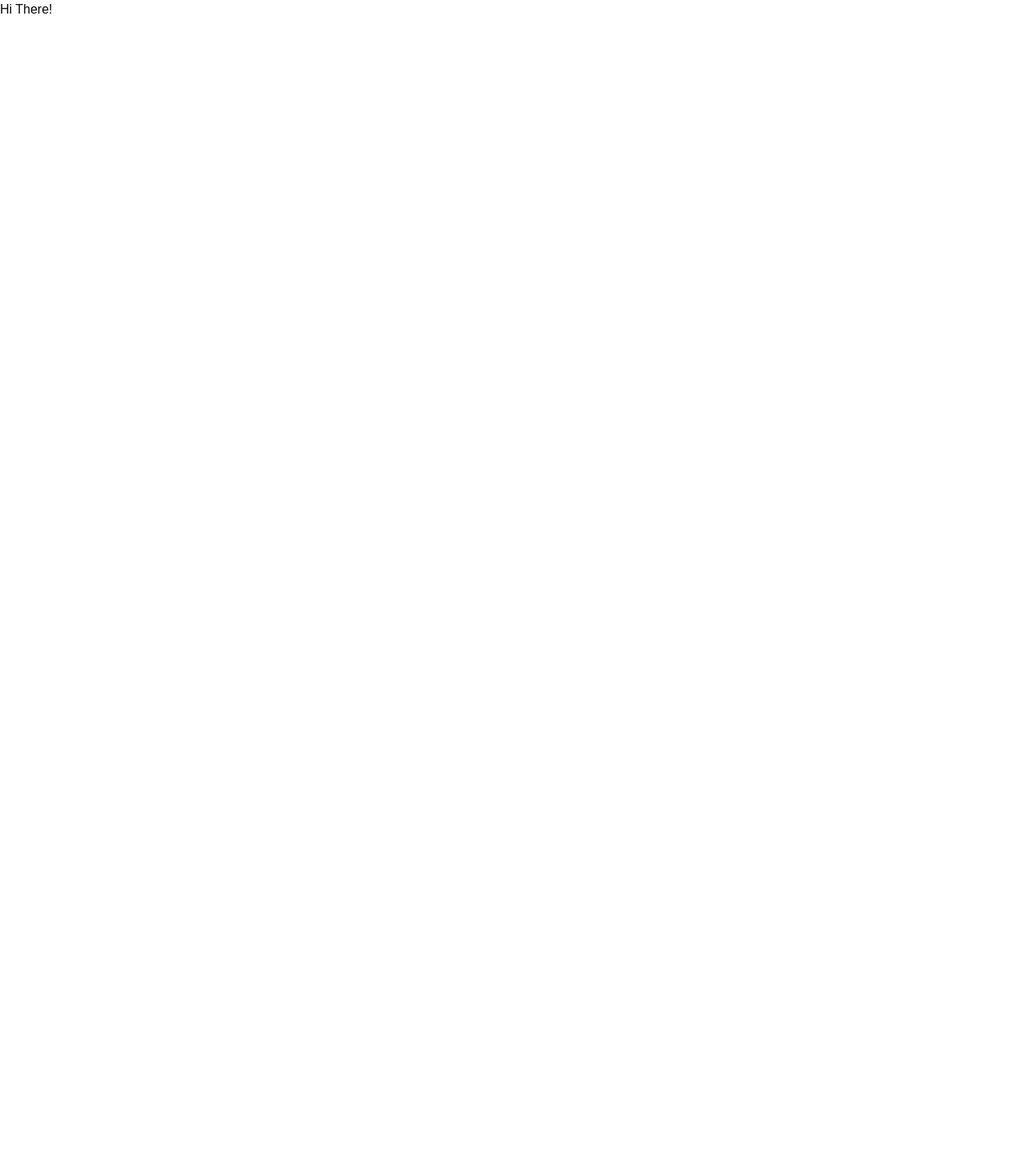
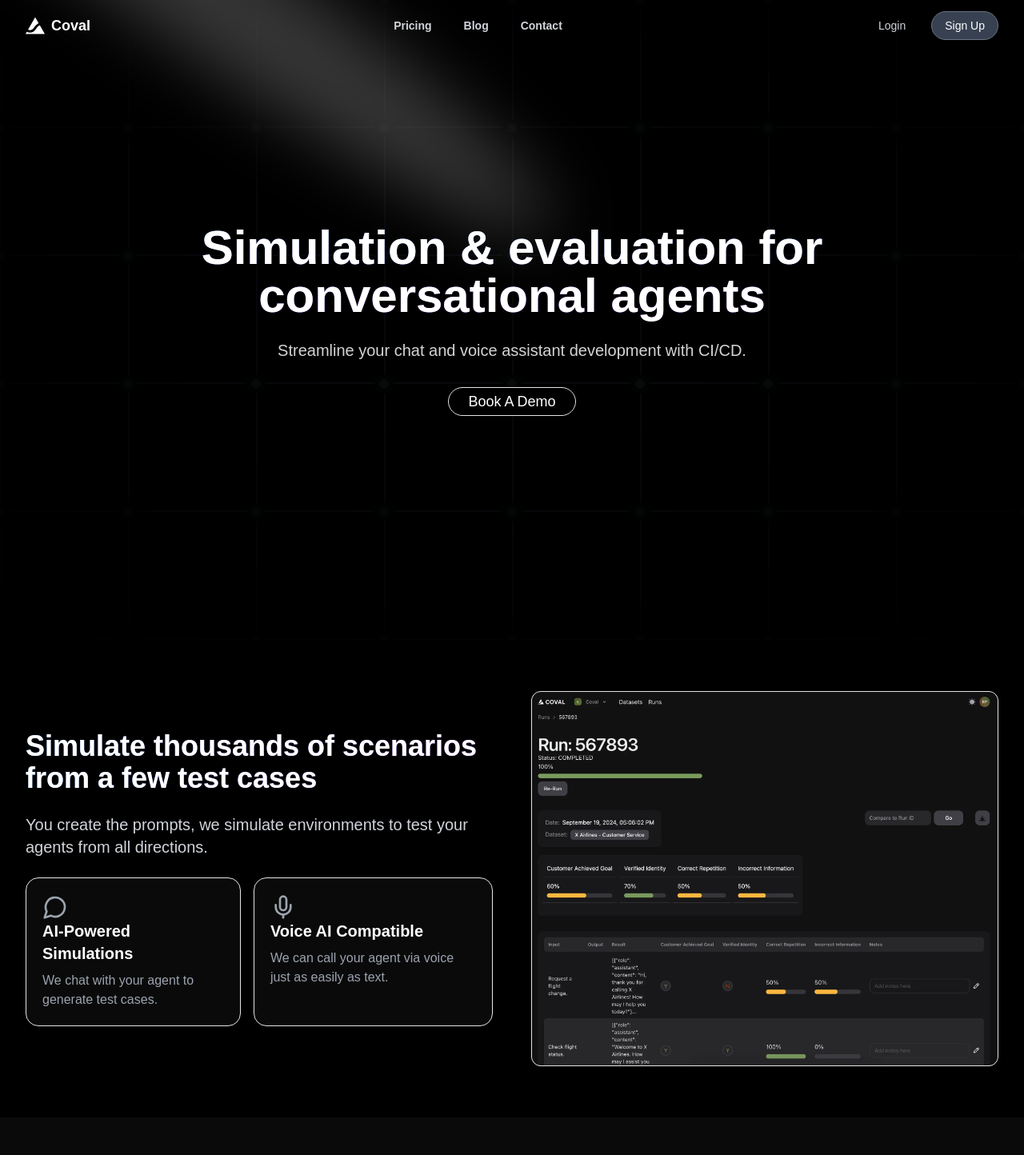
Before and after one commit to shashank1623/covaldev, a Next.js app: page / in a window 1280 px wide. Shown: the top 1444 px of the page at 80% size. Before the commit the page ends 800 px from the top, so only its background shows below. Built offline with nearby package versions, Linux system fonts and the light colour scheme.

Commit message:
Componenets Added to root layout

```diff
--- a/app/page.tsx
+++ b/app/page.tsx
@@ -1,9 +1,18 @@
+import Footer from "@/components/Footer"
+import Hero from "@/components/Hero"
+import Navbar from "@/components/Navbar"
 import { Button } from "@/components/ui/button"
+import WhatWeDo from "@/components/WhatWeDo"
 
 export default function Home() {
   return (
-    <div>
-      Hi There!
+    <div className="relative min-h-screen text-white w-full bg-black">
+      <Navbar/>
+      <Hero/>
+
+      <WhatWeDo/>
+
+      <Footer/>
     </div>
   )
 }
```
